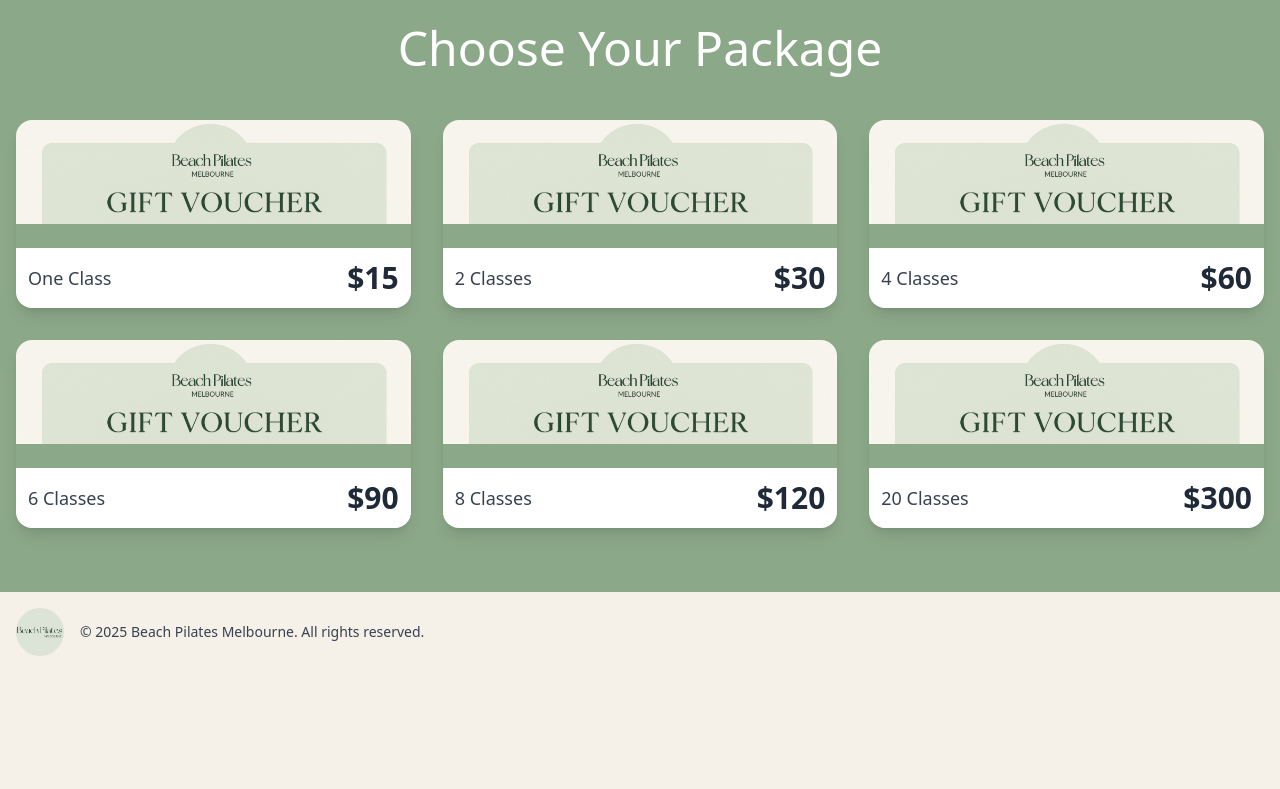
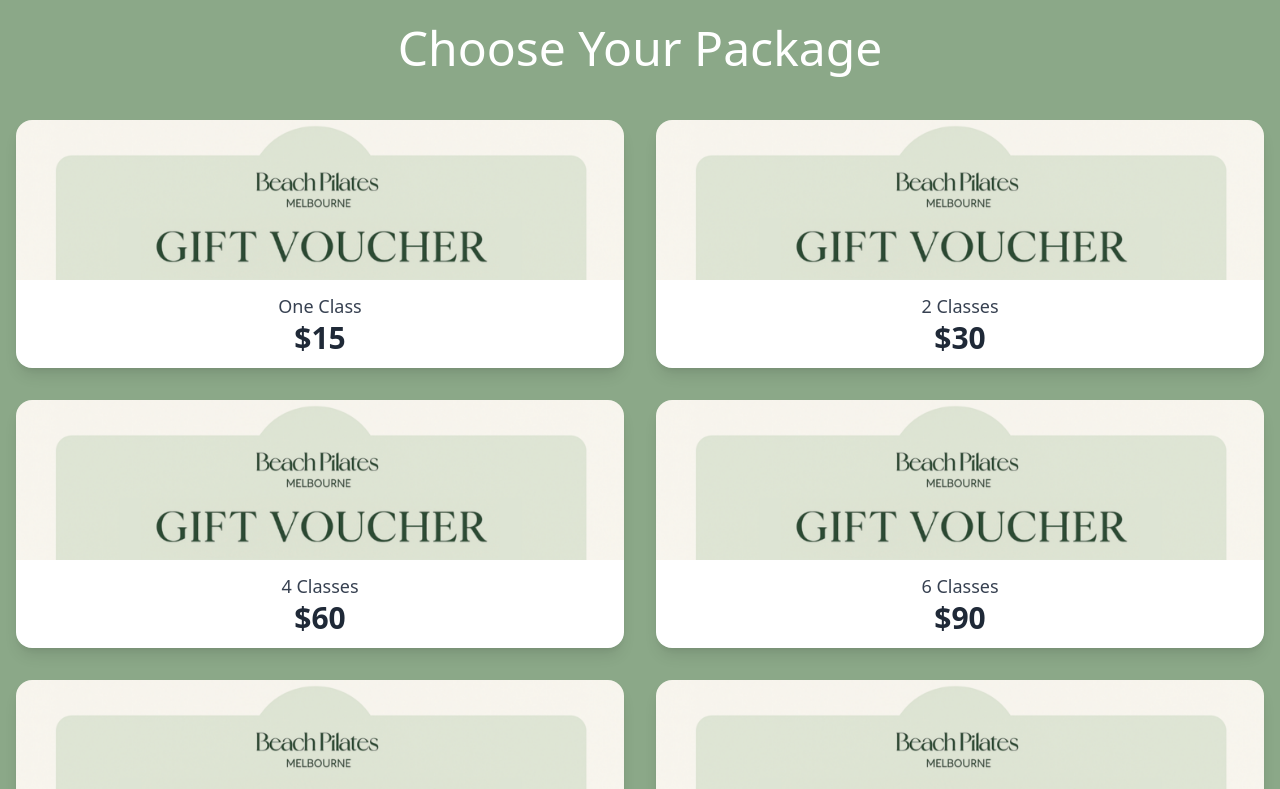
Before and after one commit to paredeez/beachpilatesgift, a Next.js app: page / in a window 1280 px wide. Shown: the part 840-1629 px from the top of the page. Before the commit the page ends 1512 px from the top, so only its background shows below. Built offline with nearby package versions, Linux system fonts and the light colour scheme.

Commit message:
please fix

```diff
--- a/app/page.js
+++ b/app/page.js
@@ -152,25 +152,25 @@
           <h2 className="text-4xl md:text-5xl font-light text-center mb-12 text-white">
             Choose Your Package
           </h2>
-        <div className="grid grid-cols-2 lg:grid-cols-3 gap-4 md:gap-8">
+        <div className="grid grid-cols-2 gap-4 md:gap-8">
           {vouchers.map((voucher) => (
             <a
               key={voucher.id}
               href={voucher.url}
               className="relative rounded-xl md:rounded-2xl shadow-lg overflow-hidden transform transition-all duration-300 hover:scale-105 hover:shadow-2xl cursor-pointer flex flex-col"
             >
-              <div className="relative h-24 md:h-32 overflow-hidden flex-shrink-0" style={{ lineHeight: 0, margin: 0, padding: 0, display: 'block' }}>
+              <div className="relative h-28 md:h-40 overflow-hidden flex-shrink-0 w-full" style={{ lineHeight: 0, margin: 0, padding: 0, display: 'block' }}>
                 <Image
                   src={voucher.image}
                   alt={`${voucher.title} voucher`}
                   fill
-                  className="object-contain object-top"
+                  className="object-contain object-bottom"
                   style={{ display: 'block', margin: 0, padding: 0, verticalAlign: 'bottom' }}
                   priority
                 />
               </div>
 
-              <div className="bg-white p-3 md:p-4 flex items-center justify-between" style={{ margin: 0, padding: '0.75rem' }}>
+              <div className="bg-white p-3 md:p-4 flex flex-col items-center justify-center w-full" style={{ margin: 0, padding: '0.75rem' }}>
                 <p className="text-sm md:text-lg text-gray-700 font-medium">{voucher.title}</p>
                 <p className="text-xl md:text-3xl font-semibold text-gray-800">{voucher.price}</p>
               </div>
```
